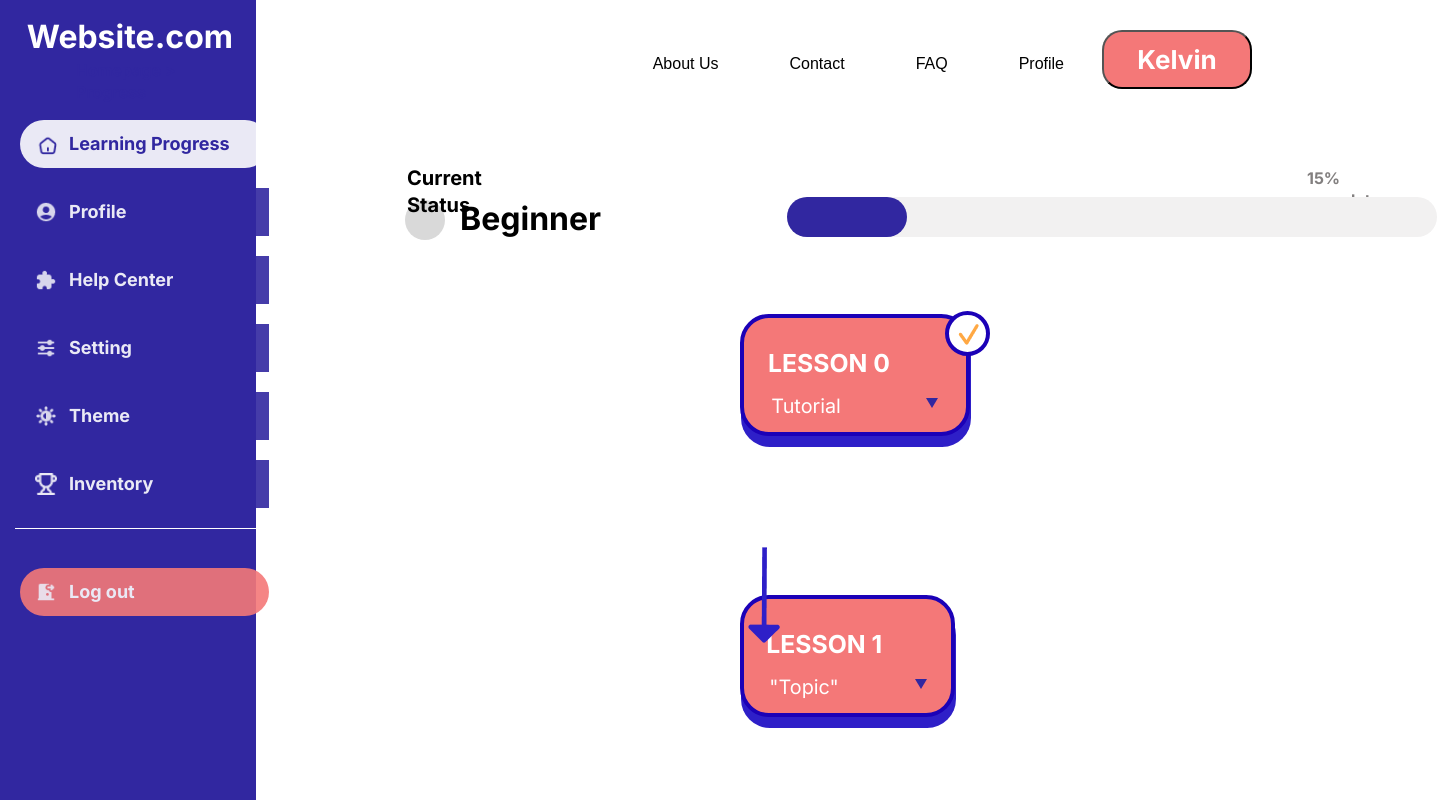
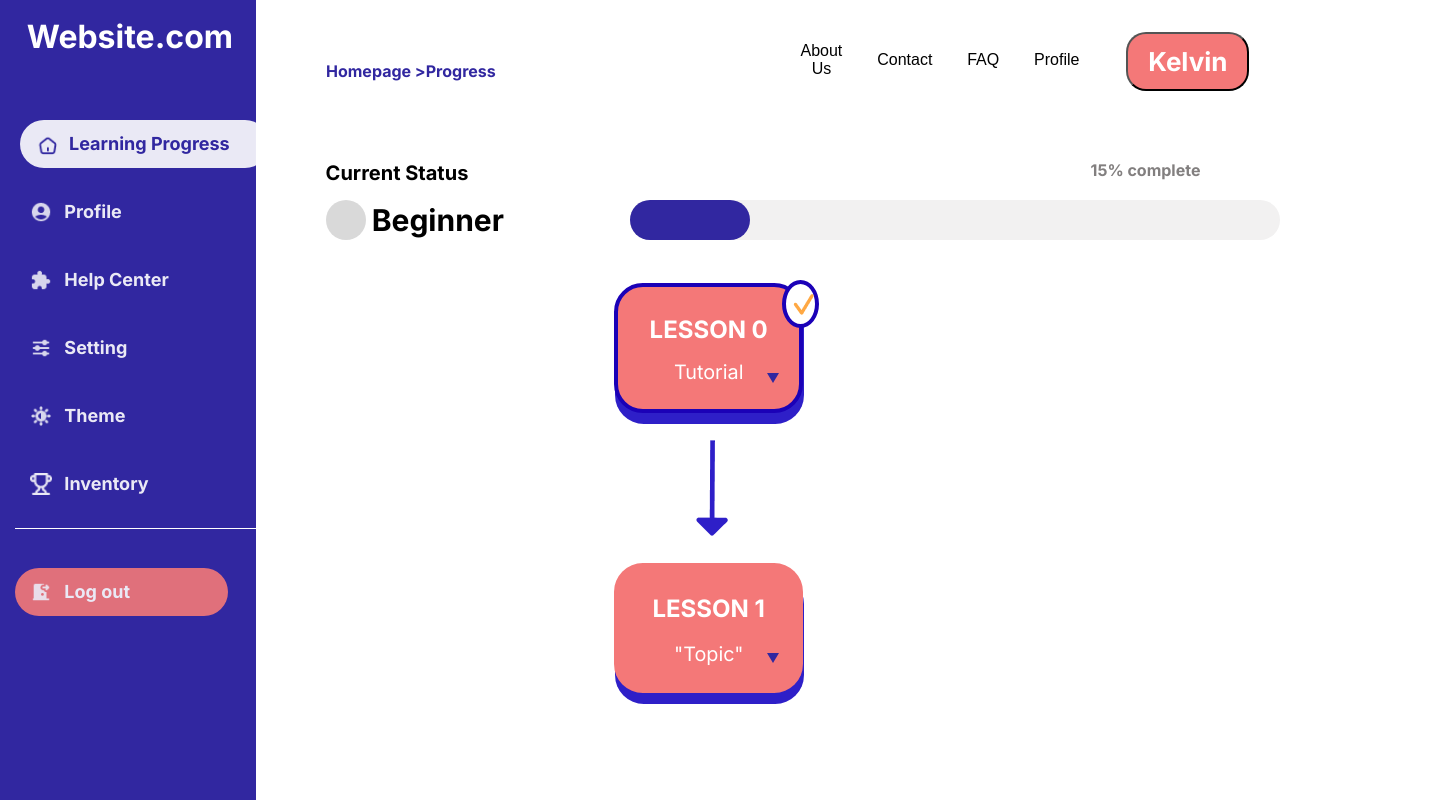
Before and after one commit to Networking-Platform/NetWhiz, a React (Create React App) app: page /progress in a window 1280 px wide. Shown: the whole page, 1437 px wide, since content can reach past the window. Built offline with nearby package versions, Linux system fonts and the light colour scheme.

Commit message:
fixed learning progress page css

```diff
--- a/src/App.tsx
+++ b/src/App.tsx
@@ -124,6 +124,7 @@ function App() {
                                               getStartedHandler={goToLogin}
                                               InventoryHandler={toInventoryPage}
                                               ProgressHandler={toProgressPage}
+                                              backToHomeHandler={backToHome}
                                             />} />
       </Routes>
     </div>
--- a/src/Components/Progress.tsx
+++ b/src/Components/Progress.tsx
@@ -1,3 +1,5 @@
+import '../Styles/Navigation.css'
+import '../Styles/Sidebar.css'
 import '../Styles/Progress.modules.css';
 import transition_arrow from '../Images/progress_transition_arrow.png'
 import progress_checkmark from '../Images/progress_checkmark.png'
@@ -17,6 +19,7 @@ interface Props {
     ProfileHandler: () => void;
     InventoryHandler: () => void;
     ProgressHandler: () => void;
+    backToHomeHandler:() => void;
 }
 
 function Progress({ProfileHandler,
@@ -25,7 +28,8 @@ function Progress({ProfileHandler,
                     contactHandler,
                     FAQHandler,
                     InventoryHandler,
-                    ProgressHandler} : Props) {
+                    ProgressHandler,
+                    backToHomeHandler} : Props) {
     return (
         <div style={{ margin: 0, padding: 0, height: '100vh', position: 'relative' }}>
             <div className="blue-half" style={{ width: '20%', height: '100%', backgroundColor: '#3127A0', position: 'absolute', left: 0 }}>
@@ -61,30 +65,37 @@ function Progress({ProfileHandler,
                 </button>
             </div>
 
-            <div className="white-half">
+            <div className="white-half" style={{ width: '80%', height: '100%', backgroundColor: 'white', position: 'absolute', left: '20%' }}>
 
-                <div id="profile-title">Homepage {'>'} Progress</div>
-                <div id="profile-top-buttons">
-                    <button className="profile-info-button" onClick={aboutUsHandler}> About Us </button>
-                    <button className="profile-info-button" onClick={contactHandler}> Contact </button>
-                    <button className="profile-info-button" onClick={FAQHandler}> FAQ </button>
-                    <button className="profile-info-button" onClick={ProfileHandler}> Profile </button>
+                <div className="page-title">
+                    <span id="page-title-button" onClick={backToHomeHandler}>Homepage {'>'} </span>
+                    <span id="page-title-button" onClick={ProgressHandler}> Progress </span>
+                </div>
+                <div id="top-buttons">
+                    <button className="info-button" onClick={aboutUsHandler}> About Us </button>
+                    <button className="info-button" onClick={contactHandler}> Contact </button>
+                    <button className="info-button" onClick={FAQHandler}> FAQ </button>
+                    <button className="info-button" onClick={ProfileHandler}> Profile </button>
                 </div>
                 <button id = "red-name-button">Kelvin</button>
 
+                <div id = "progress-group">
                     <div id = "progress-text">15% complete</div>
                     <div id = "white-bar"></div>
                     <div id = "blue-bar"></div>
-
+                    <div id = "status-group">
                         <div id = "status-circle"></div>
                         <div id = "status-text">Current Status</div>
                         <div id = "status-level">Beginner</div>
+                    </div>
+                </div>
 
                 <div id = "lesson0-box">
-                    <div id = "current-border"></div>
-                    <div id = "current-border2"></div>
+                    <div id = "unlocked-border"></div>
+                    <div id = "completed-inner-border">
                         <div id = "lesson-text">LESSON 0</div>
                         <div id = "lesson-name">Tutorial</div>
+                    </div>
                     <div id = "current-circle">
                         <div id = "checkmark">
                             <img src={progress_checkmark} alt="checkmark"></img>
@@ -94,10 +105,11 @@ function Progress({ProfileHandler,
                 </div>
 
                 <div id = "lesson1-box">
-                    <div id = "current-border"></div>
-                    <div id = "current-border2"></div>
+                    <div id = "unlocked-border"></div>
+                    <div id = "unlocked-inner-border">
                         <div id = "lesson-text">LESSON 1</div>
                         <div id = "lesson-name">"Topic"</div>
+                    </div>
                     <div id = "down-arrow"></div>
                 </div>
 
--- a/src/Styles/Progress.modules.css
+++ b/src/Styles/Progress.modules.css
@@ -15,36 +15,23 @@
     color: #FFFFFF;
 }
 
-#white-half {
-    /* Course > Learning Progress */
-
-    position: relative;
-    width: 1546px;
-    height: 2410px;
-
-    background: #FFFFFF;
-
-}
-
 
 #progress-group {
-    /* Group 1828 */
 
     position: absolute;
-    width: 650px;
-    height: 69px;
-    left: 787px;
-    top: 168px;
+    width: 90%;
+    height: 20%;
+    left: 5%;
+    top: 15%;
 }
 
 #progress-bar {
-    /* Group 1827 */
 
     position: absolute;
-    width: 650px;
-    height: 40px;
-    left: 787px;
-    top: 197px;
+    width: 6%;
+    height: 5%;
+    left: 80%;
+    top: 120%;
 }
 
 #white-bar {
@@ -53,8 +40,8 @@
     position: absolute;
     width: 650px;
     height: 40px;
-    left: 787px;
-    top: 197px;
+    left: 35%;
+    top: 50%;
 
     background: #F2F1F1;
     border-radius: 30px;
@@ -66,8 +53,8 @@
     position: absolute;
     width: 120px;
     height: 40px;
-    left: 787px;
-    top: 197px;
+    left: 35%;
+    top: 50%;
 
     background: #3127A0;
     border-radius: 30px;
@@ -77,10 +64,10 @@
     /* 15% complete */
 
     position: absolute;
-    width: 108px;
+    width: 20%;
     height: 22px;
-    left: 1307px;
-    top: 168px;
+    left: 85%;
+    top: 25%;
 
     font-family: 'Inter';
     font-style: normal;
@@ -92,27 +79,32 @@
     color: #827F7F;
 }
 
+#status-group {
+    width: 12.5%;
+    height: 3%;
+}
+
 #status-circle {
-    /* Ellipse 9 */
     box-sizing: border-box;
     position: absolute;
     width: 40px;
     height: 40px;
-    left: 405px;
-    top: 200px;
+    left: 2%;
+    top: 50%;
     border-radius: 50%;
     background: #D9D9D9;
 
 }
 
+
 #status-text {
     /* Current Status */
 
     position: absolute;
-    width: 142px;
-    height: 27px;
-    left: 407px;
-    top: 165px;
+    width: 50%;
+    height: 1%;
+    left: 2%;
+    top: 25%;
 
     font-family: 'Inter';
     font-style: normal;
@@ -123,6 +115,7 @@
 
     color: #000000;
 
+
 }
 
 #status-level {
@@ -131,13 +124,13 @@
     position: absolute;
     width: 139px;
     height: 43px;
-    left: 460px;
-    top: 197px;
+    left: 7%;
+    top: 50%;
 
     font-family: 'Inter';
     font-style: normal;
     font-weight: 600;
-    font-size: 32px;
+    font-size: 30px;
     line-height: 135.5%;
     /* or 43px */
 
@@ -145,28 +138,22 @@
 }
 
 #lesson0-box {
-    /* Group 1836 */
-
     position: absolute;
-    width: 250px;
-    height: 136.14px;
-    left: 740px; /* -49 */
-    top: 311px;
+    width: 20%;
+    height: 18%;
+    left: 35%; /* -49 */
+    top: 35%;
 }
 
 #lesson1-box {
-    /* Group 1847 */
-
     position: absolute;
-    width: 234px;
-    height: 135.87px;
-    left: 740px;
-    top: 592px;
+    width: 20%;
+    height: 18%;
+    left: 35%;
+    top: 70%;
 }
 
-#current-border {
-    /* Rectangle 266 */
-
+#unlocked-border {
     box-sizing: border-box;
 
     position: absolute;
@@ -179,8 +166,21 @@
     border-radius: 28.8779px;
 }
 
-#current-border2 {
-    /* Rectangle 35 */
+#unlocked-inner-border {
+    box-sizing: border-box;
+
+    position: absolute;
+    left: 0%;
+    right: 7.92%;
+    top: 2.42%;
+    bottom: 7.88%;
+
+    background: #F47878;
+    /* border: 4.12541px solid #1B01B7; */
+    border-radius: 28.8779px;
+}
+
+#completed-inner-border {
 
     box-sizing: border-box;
 
@@ -196,43 +196,49 @@
 
 }
 
+#locked-border {
+    box-sizing: border-box;
+
+    position: absolute;
+    left: 0%;
+    right: 7.92%;
+    top: 2.42%;
+    bottom: 7.88%;
+
+    background: #A79B9B;
+    border-radius: 28.8779px;
+}
+
 #lesson-text {
     /* LESSON 0 */
 
     position: absolute;
-    left: 11.22%;
-    right: 18.81%;
-    top: 16.97%;
-    bottom: 40%;
-
+    left: 0;
+    right: 0;
+    top: 35%;
+    transform: translateY(-50%);
     font-family: 'Inter';
     font-style: normal;
     font-weight: 600;
-    font-size: 24.7525px;
+    font-size: 24px;
     line-height: 30px;
-    display: flex;
-    align-items: center;
     text-align: center;
 
     color: #FFFFFF;
 }
 
 #lesson-name {
-    /* Tutorial */
 
     position: absolute;
-    left: 12.54%;
-    right: 20.46%;
-    top: 55.15%;
-    bottom: 15.15%;
-
+    left: 50%;
+    top: 70%;
+    transform: translate(-50%,-50%);
     font-family: 'Inter';
     font-style: normal;
     font-weight: 500;
     font-size: 19.802px;
     line-height: 24px;
     display: flex;
-    align-items: center;
     text-align: center;
 
     color: #FFFFFF;
@@ -285,358 +291,10 @@
     /* Vector */
 
     position: absolute;
-    left: 58.41%;
-    right: 37.08%;
-    top: 68.39%;
-    bottom: 73.72%;
+    left: 43%;
+    top: 55%;
 
     /* background: #2E1FC8; */
     /* transform: rotate(-134.64deg); */
 
 }
-
-#avatar {
-    position: absolute;
-    width: 140px;
-    height: 140px;
-    left: 76px;
-    top: 60px;
-    border-radius: 50%;
-    background: #D9D9D9;
-}
-
-
-#username {
-    position: absolute;
-    width: 122px;
-    height: 37px;
-    left: 238px;
-    top: 128px;
-
-    font-family: 'Inter';
-    font-style: normal;
-    font-weight: 700;
-    font-size: 32px;
-    line-height: 22px;
-    /* or 69% */
-
-    color: #3127A0;
-}
-
-
-#bio {
-    position: absolute;
-    width: 182px;
-    height: 26px;
-    left: 242px;
-    top: 165px;
-
-    font-family: 'Inter';
-    font-style: normal;
-    font-weight: 400;
-    font-size: 20px;
-    line-height: 22px;
-    /* or 110% */
-
-    color: #000000;
-}
-
-
-#edit-button {
-    position: absolute;
-    width: 48px;
-    height: 28px;
-    left: 980px;
-    top: 165px;
-    font-family: 'Inter';
-    font-style: normal;
-    font-weight: 400;
-    font-size: 20px;
-    line-height: 22px;
-    color: #000000;
-    z-index: 1000;
-    background-color: #ffffff;
-    border: none; /* Removing border */
-    cursor: pointer;
-    padding-left: 28px; /* Adding space for the icon */
-}
-
-#edit-button img {
-    position: absolute;
-    left: 5px; /* Adjust the position of the icon */
-    top: 3px; /* Adjust the position of the icon */
-    width: 20px; /* Adjust the width of the icon */
-    height: 20px; /* Adjust the height of the icon */
-}
-
-#profile-top-buttons {
-    position: absolute;
-    display: flex;
-    justify-content: flex-end;
-    padding: 10px;
-    top: 15px;
-    right: 200px;
-    z-index: 1000;
-}
-
-.profile-info-button {
-    background-color: white;
-    color: black;
-    border: none;
-    font-size: 16px;
-    padding-left: 55px;
-    padding-top: 30px;
-    padding-bottom: 10px;
-    margin-left: 10px;
-}
-
-#profile-title {
-    position: absolute;
-    width: 173px;
-    height: 22px;
-    left: 76px;
-    top: 60px;
-
-    font-family: 'Inter';
-    font-style: normal;
-    font-weight: 900;
-    font-size: 16px;
-    line-height: 135.5%;
-    /* identical to box height, or 22px */
-
-    color: #3127A0;
-}
-
-#red-name-button {
-    position: absolute;
-    right: 28px;
-    top: 30px;
-    border-radius: 20px;
-    background-color: #f47878;
-    display: flex; /* Use flexbox */
-    justify-content: center; /* Center horizontally */
-    align-items: center; /* Center vertically */
-    color: var(--color-gray-10, #fff);
-    white-space: nowrap;
-    padding: 12px 24px;
-    font: 600 26px Inter, sans-serif;
-    width: 150px;
-}
-
-
-
-#sidebar-selected-learning-progress-button {
-    position: absolute;
-    width: 249px;
-    height: 48px;
-    left: 20px;
-    top: 120px;
-    font-family: Inter, sans-serif;
-    font-style: normal;
-    font-weight: 700;
-    font-size: 18px;
-    line-height: 22px;
-    color: #3127A0;
-    opacity: 0.9;
-    z-index: 1000;
-    background-color: #FFFFFF;
-    border: none; /* Removing border */
-    border-radius: 30px;
-    cursor: pointer;
-    display: flex; /* Add display flex to align children in a row */
-    align-items: center; /* Align children vertically in the center */
-    justify-content: flex-start; /* Align children to the left */
-    padding-left: 15px; /* Adding space for the icon */
-}
-
-#sidebar-selected-learning-progress-button img {
-    width: 22px;
-    height: 22px;
-    margin-right: 12px; /* Add some space between the image and text */
-}
-
-#sidebar-profile-button {
-    position: absolute;
-    width: 249px;
-    height: 48px;
-    left: 20px;
-    top: calc(120px + 48px + 20px);
-    font-family: Inter, sans-serif;
-    font-style: normal;
-    font-weight: 700;
-    font-size: 18px;
-    line-height: 22px;
-    color: #FFFFFF;
-    opacity: 0.9;
-    z-index: 1000;
-    background-color: #3127A0;
-    border: none; /* Removing border */
-    cursor: pointer;
-    display: flex; /* Add display flex to align children in a row */
-    align-items: center; /* Align children vertically in the center */
-    justify-content: flex-start; /* Align children to the left */
-    padding-left: 15px; /* Adding space for the icon */
-}
-
-#sidebar-profile-button img {
-    width: 22px;
-    height: 22px;
-    margin-right: 12px; /* Add some space between the image and text */
-}
-
-
-
-#sidebar-help-center-button {
-    position: absolute;
-    width: 249px;
-    height: 48px;
-    left: 20px;
-    top: calc(120px + 2 * (48px + 20px));
-    font-family: Inter, sans-serif;
-    font-style: normal;
-    font-weight: 700;
-    font-size: 18px;
-    line-height: 22px;
-    color: #FFFFFF;
-    opacity: 0.9;
-    z-index: 1000;
-    background-color: #3127A0;
-    border: none; /* Removing border */
-    cursor: pointer;
-    display: flex; /* Add display flex to align children in a row */
-    align-items: center; /* Align children vertically in the center */
-    justify-content: flex-start; /* Align children to the left */
-    padding-left: 15px; /* Adding space for the icon */
-}
-
-#sidebar-help-center-button img {
-    width: 22px;
-    height: 22px;
-    margin-right: 12px; /* Add some space between the image and text */
-}
-
-#sidebar-theme-button {
-    position: absolute;
-    width: 249px;
-    height: 48px;
-    left: 20px;
-    top: calc(120px + 4 * (48px + 20px));
-    font-family: Inter, sans-serif;
-    font-style: normal;
-    font-weight: 700;
-    font-size: 18px;
-    line-height: 22px;
-    color: #FFFFFF;
-    opacity: 0.9;
-    z-index: 1000;
-    background-color: #3127A0;
-    border: none; /* Removing border */
-    cursor: pointer;
-    display: flex; /* Add display flex to align children in a row */
-    align-items: center; /* Align children vertically in the center */
-    justify-content: flex-start; /* Align children to the left */
-    padding-left: 15px; /* Adding space for the icon */
-}
-
-#sidebar-theme-button img {
-    width: 22px;
-    height: 22px;
-    margin-right: 12px; /* Add some space between the image and text */
-}
-
-#sidebar-inventory-button {
-    position: absolute;
-    width: 249px;
-    height: 48px;
-    left: 20px;
-    top: calc(120px + 5 * (48px + 20px));
-    font-family: Inter, sans-serif;
-    font-style: normal;
-    font-weight: 700;
-    font-size: 18px;
-    line-height: 22px;
-    color: #FFFFFF;
-    opacity: 0.9;
-    z-index: 1000;
-    background-color: #3127A0;
-    border: none; /* Removing border */
-    cursor: pointer;
-    display: flex; /* Add display flex to align children in a row */
-    align-items: center; /* Align children vertically in the center */
-    justify-content: flex-start; /* Align children to the left */
-    padding-left: 15px; /* Adding space for the icon */
-}
-
-#sidebar-inventory-button img {
-    width: 22px;
-    height: 22px;
-    margin-right: 12px; /* Add some space between the image and text */
-}
-
-#sidebar-setting-button {
-    position: absolute;
-    width: 249px;
-    height: 48px;
-    left: 20px;
-    top: calc(120px + 3 * (48px + 20px));
-    font-family: Inter, sans-serif;
-    font-style: normal;
-    font-weight: 700;
-    font-size: 18px;
-    line-height: 22px;
-    color: #FFFFFF;
-    opacity: 0.9;
-    z-index: 1000;
-    background-color: #3127A0;
-    border: none; /* Removing border */
-    cursor: pointer;
-    display: flex; /* Add display flex to align children in a row */
-    align-items: center; /* Align children vertically in the center */
-    justify-content: flex-start; /* Align children to the left */
-    padding-left: 15px; /* Adding space for the icon */
-}
-
-#sidebar-setting-button img {
-    width: 22px;
-    height: 22px;
-    margin-right: 12px;
-}
-
-#separation-line {
-    position: absolute;
-    width: 250px;
-    height: 1px;
-    left: 6%;
-    top: calc(120px + 6 * (48px + 20px));
-    background-color: #ffffff;
-}
-
-#sidebar-logout-button {
-    position: absolute;
-    width: 249px;
-    height: 48px;
-    left: 20px;
-    top: calc(120px + 6 * (48px + 20px) + 40px);
-    font-family: Inter, sans-serif;
-    font-style: normal;
-    font-weight: 700;
-    font-size: 18px;
-    line-height: 22px;
-    color: #FFFFFF;
-    opacity: 0.9;
-    z-index: 1000;
-    background-color: #f47878;
-    border: none; /* Removing border */
-    border-radius: 30px;
-    cursor: pointer;
-    display: flex; /* Add display flex to align children in a row */
-    align-items: center; /* Align children vertically in the center */
-    justify-content: flex-start; /* Align children to the left */
-    padding-left: 15px; /* Adding space for the icon */
-}
-
-#sidebar-logout-button img {
-    width: 22px;
-    height: 22px;
-    margin-right: 12px; /* Add some space between the image and text */
-}
```
Also changed, not shown: src/Styles/Sidebar.css (+30 -0 lines). Lines whose indentation alone changed are shown as unchanged.
